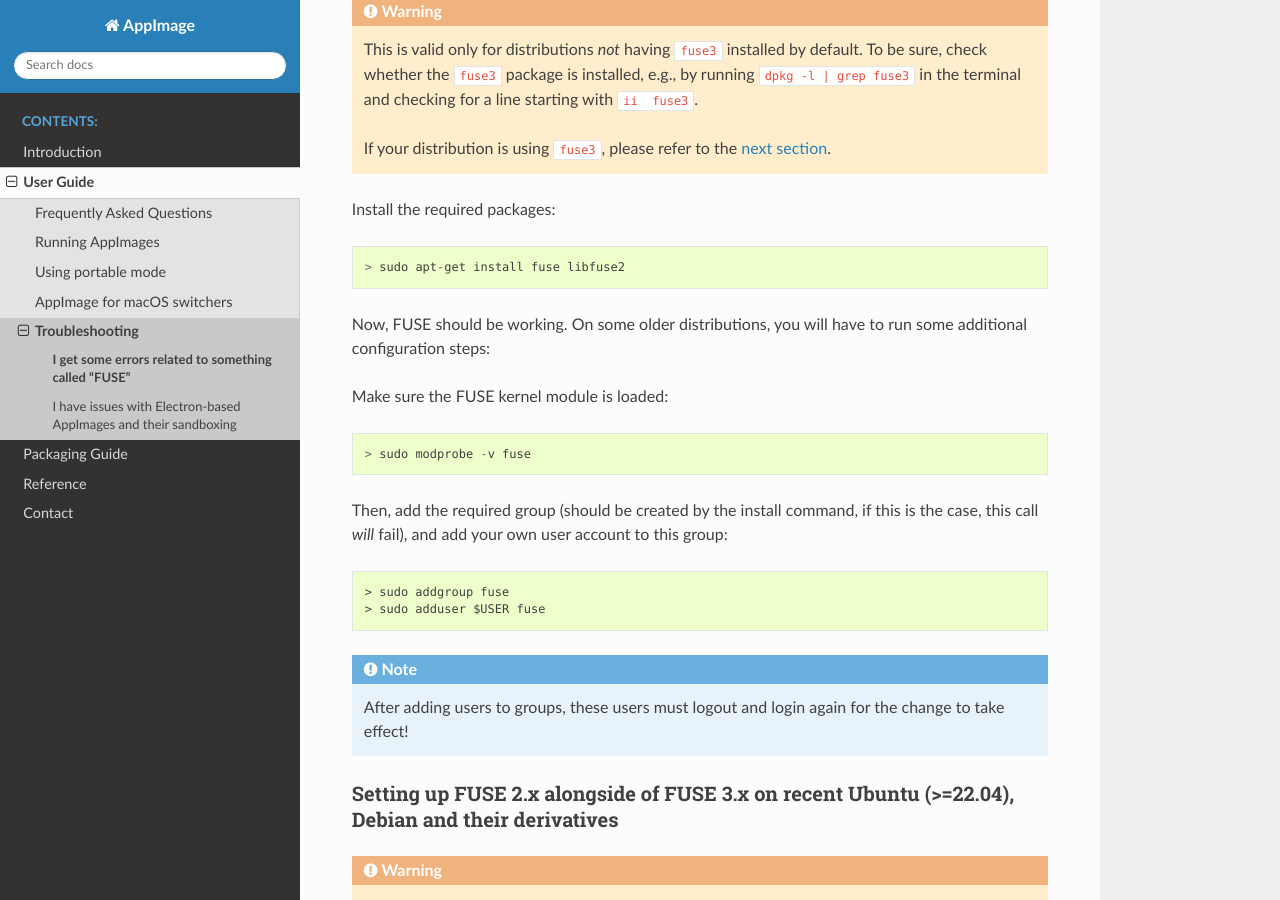
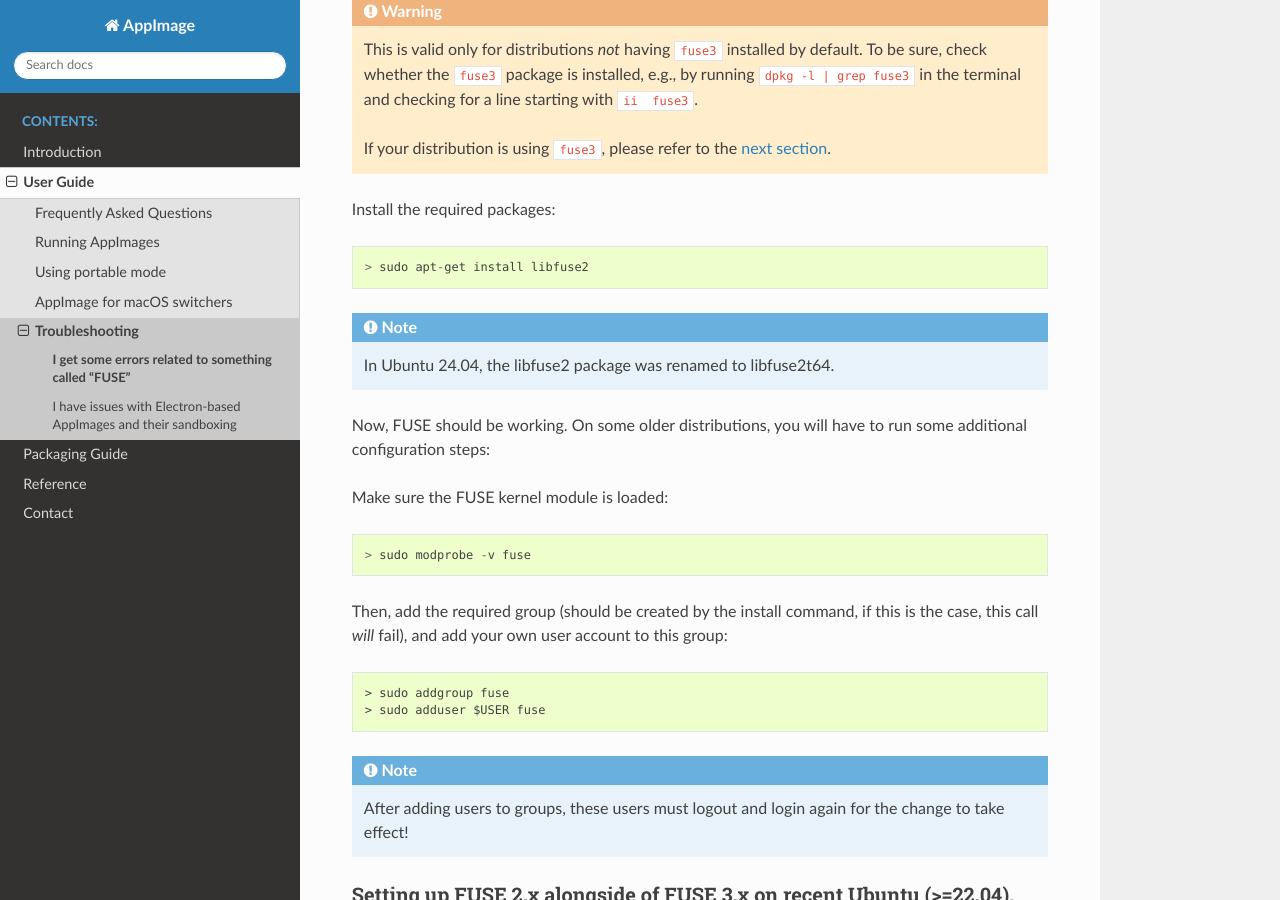
Before and after one commit to AppImage/docs.appimage.org, a Sphinx documentation site: the page built from source/user-guide/troubleshooting/fuse.rst, in a window 1280 px wide and 900 px high, scrolled down 1599 px. Built offline with Sphinx 7.4.7 and the Read the Docs theme 2.0.0, drawn with Linux system fonts in a browser that asks for light colours.

Commit message:
libfuse2t64
https://github.com/AppImage/AppImageKit/issues/1337

```diff
--- a/source/user-guide/troubleshooting/fuse.rst
+++ b/source/user-guide/troubleshooting/fuse.rst
@@ -56,7 +56,10 @@
 
 Install the required packages::
 
-  > sudo apt-get install fuse libfuse2
+  > sudo apt-get install libfuse2
+
+.. note::
+   In Ubuntu 24.04, the libfuse2 package was renamed to libfuse2t64.
 
 Now, FUSE should be working. On some older distributions, you will have to run some additional configuration steps:
 
```
